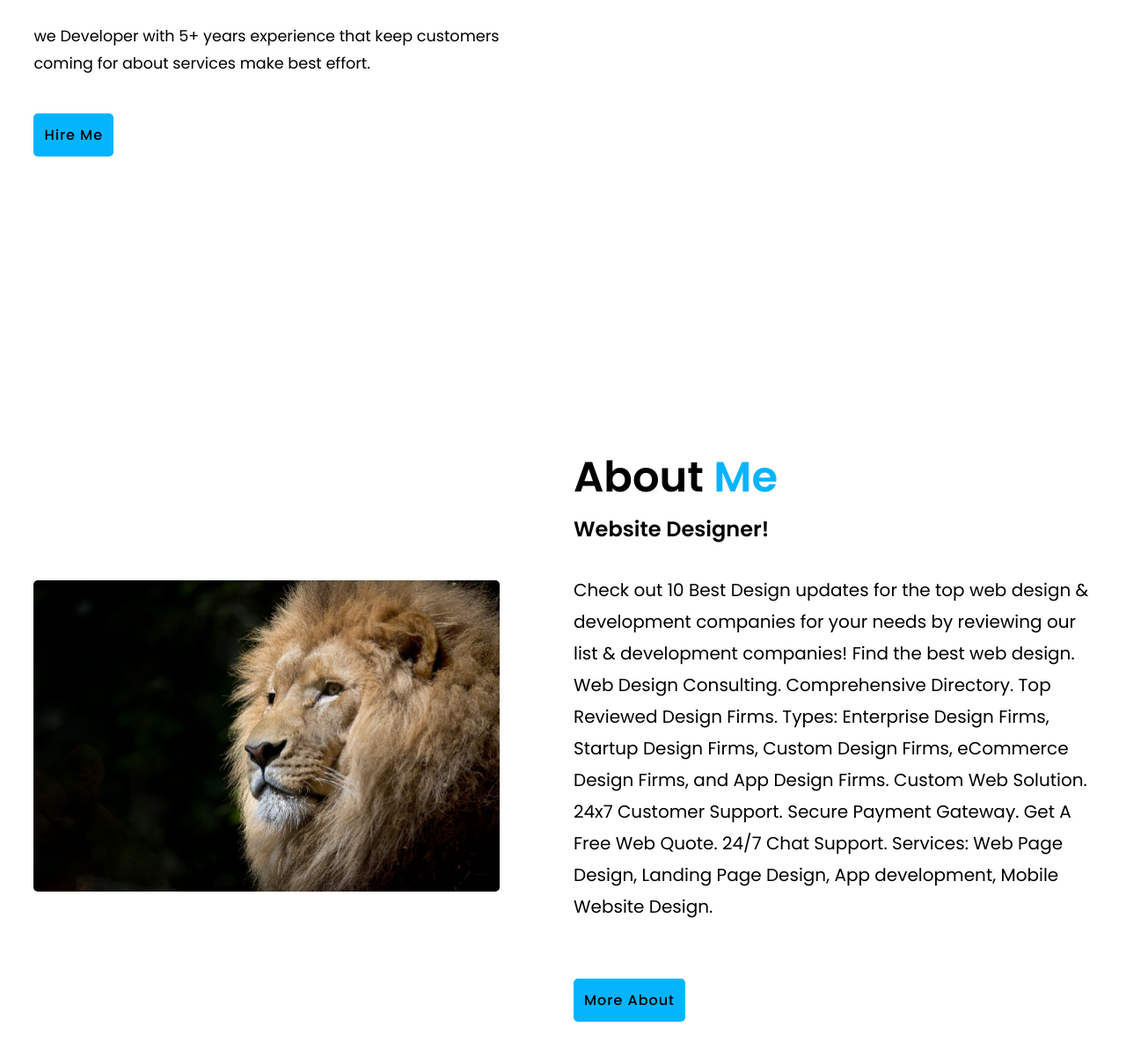
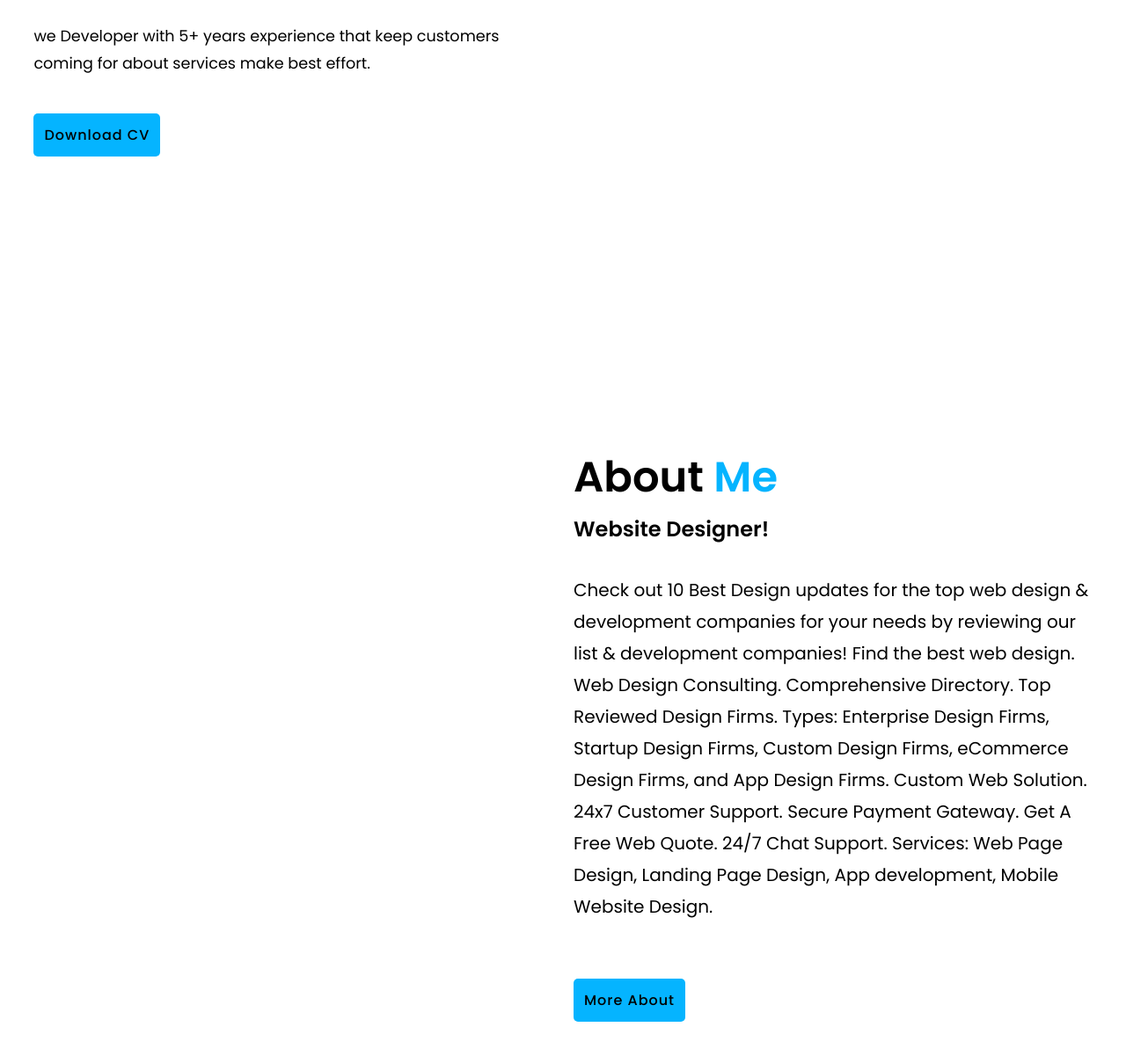
Before and after one commit to Mr-Vimal/My-Portfolio, a plain HTML site: page index.html in a window 1280 px wide. Shown: the part 491-1692 px from the top of the page at 88% size. Drawn offline with nearby package versions, Linux system fonts and the light colour scheme.

Commit message:
download cv add

```diff
--- a/index.html
+++ b/index.html
@@ -35,7 +35,7 @@
 			<h3>Website <span>Designer.</span></h3>
 			<p>we Developer with 5+ years experience that keep customers <br> coming for about services make best effort.</p>
 			<div class="button">
-				<a href="#about" class="btn">Hire Me</a>
+				<a href="4.jpg" class="btn" download>Download CV</a>
 			</div>
 		</div>
 	</section>
@@ -43,7 +43,7 @@
 	<!---------about Section --------------->
 	<section class="about" id="about">
 		<div class="about-img">
-			<img src="4.jpg">
+			<imgsrc="4.jpg">
 		</div>
 
 		<div class="about-text">
```
Also changed, not shown: 1 other file.
